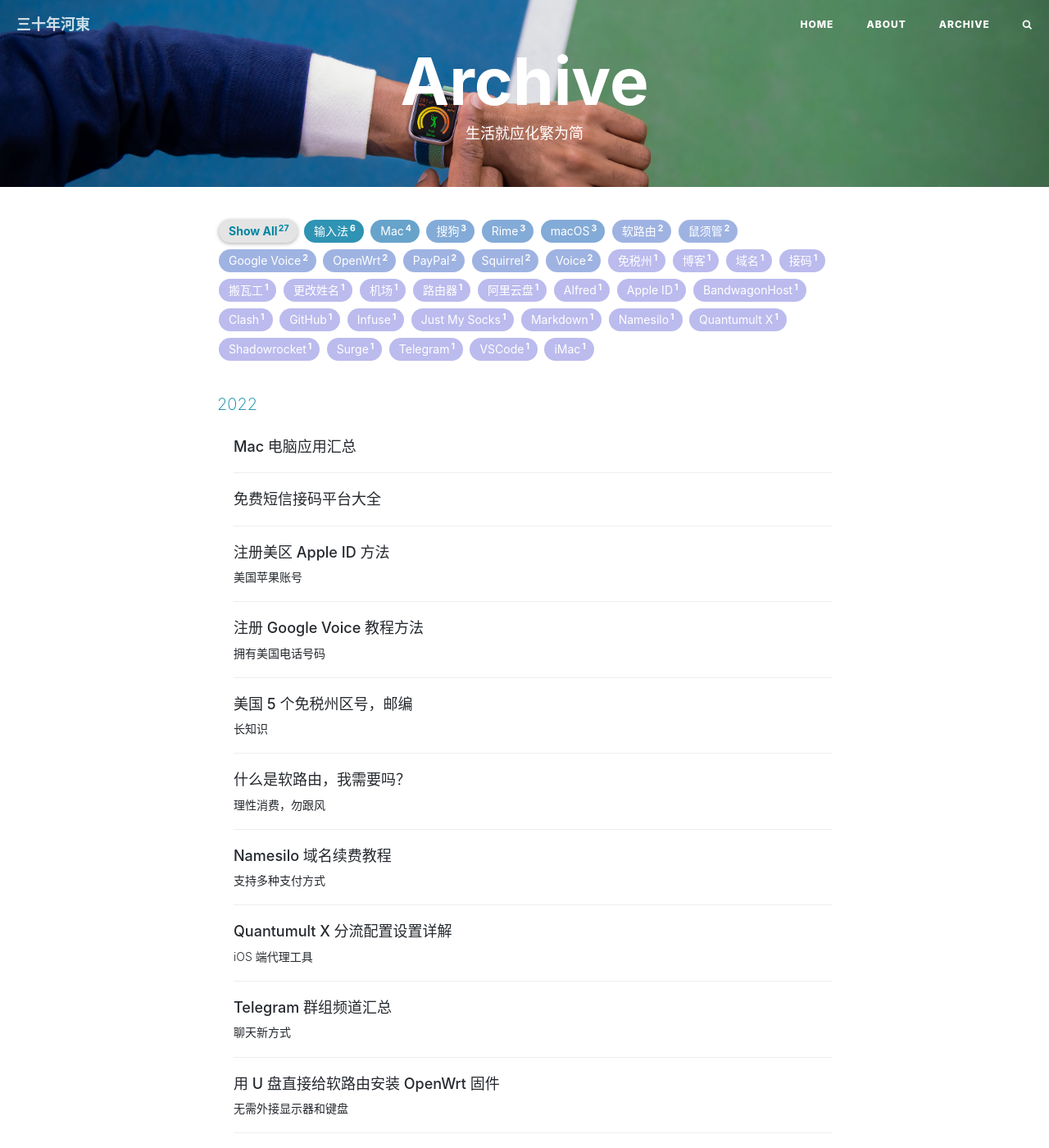
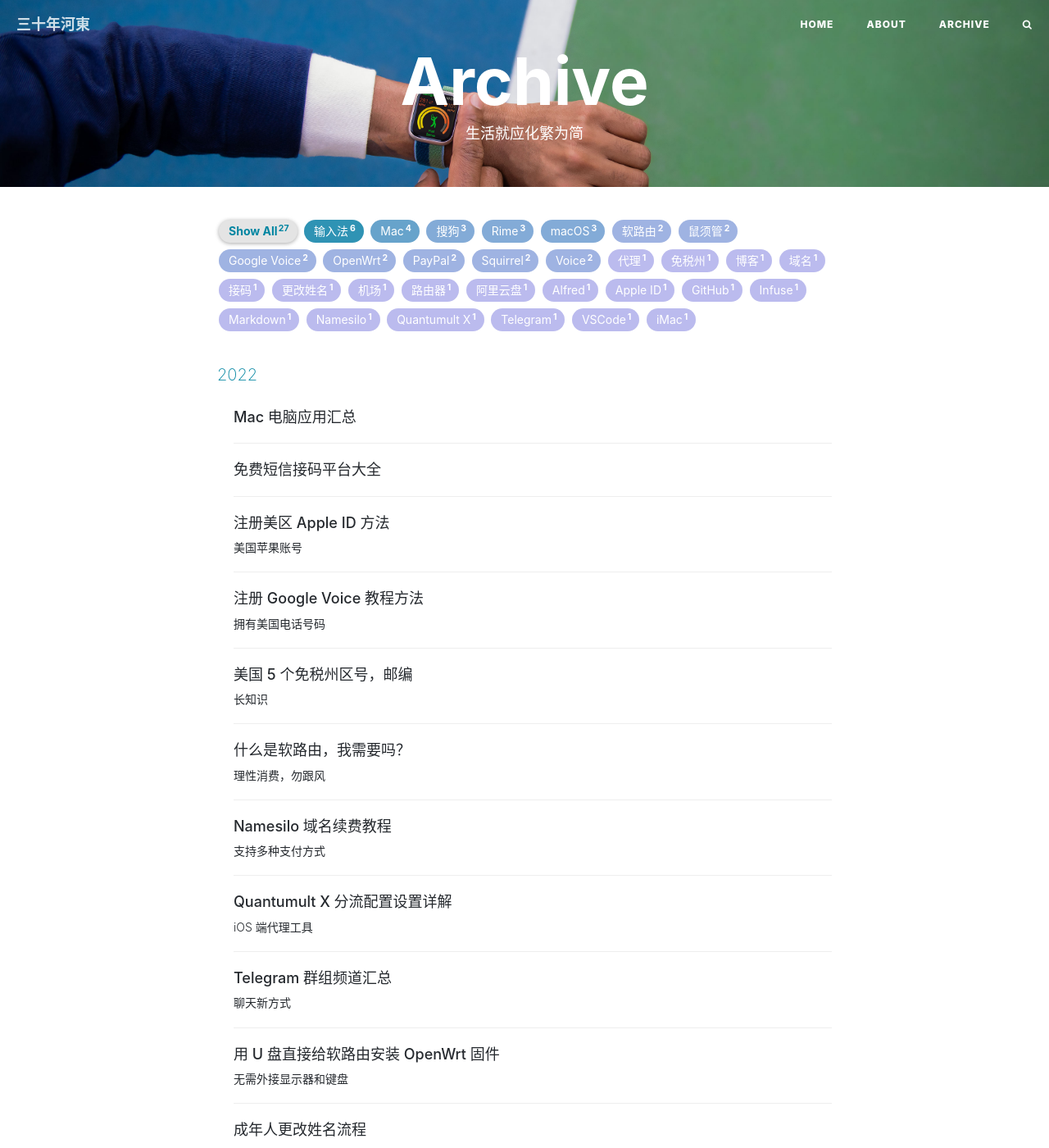
Before and after one commit to ssnhd/ssnhd.github.io, a Jekyll site: the page built from archive.html, in a window 1280 px wide and 1400 px high. Shown: the whole window at 82% size. Built offline with Jekyll 4.4.1, drawn with Linux system fonts in a browser that asks for light colours; nearby versions of some CDN libraries; comment, search, counter and statistics services are not loaded.

Commit message:
Update 2022-1-26-server.md

```diff
--- a/_posts/2022-1-26-server.md
+++ b/_posts/2022-1-26-server.md
@@ -8,13 +8,8 @@
 catalog: true
 top: true
 tags:
-  - Just My Socks
-  - BandwagonHost
-  - 搬瓦工
   - 机场
-  - Surge
-  - Shadowrocket
-  - Clash
+  - 代理
 ---
 
 声明：仅供学习及外贸工作使用，一切后果与本文无关。
```
Also changed, not shown: other parts of _posts/2022-1-26-server.md (+1 -1 lines).
